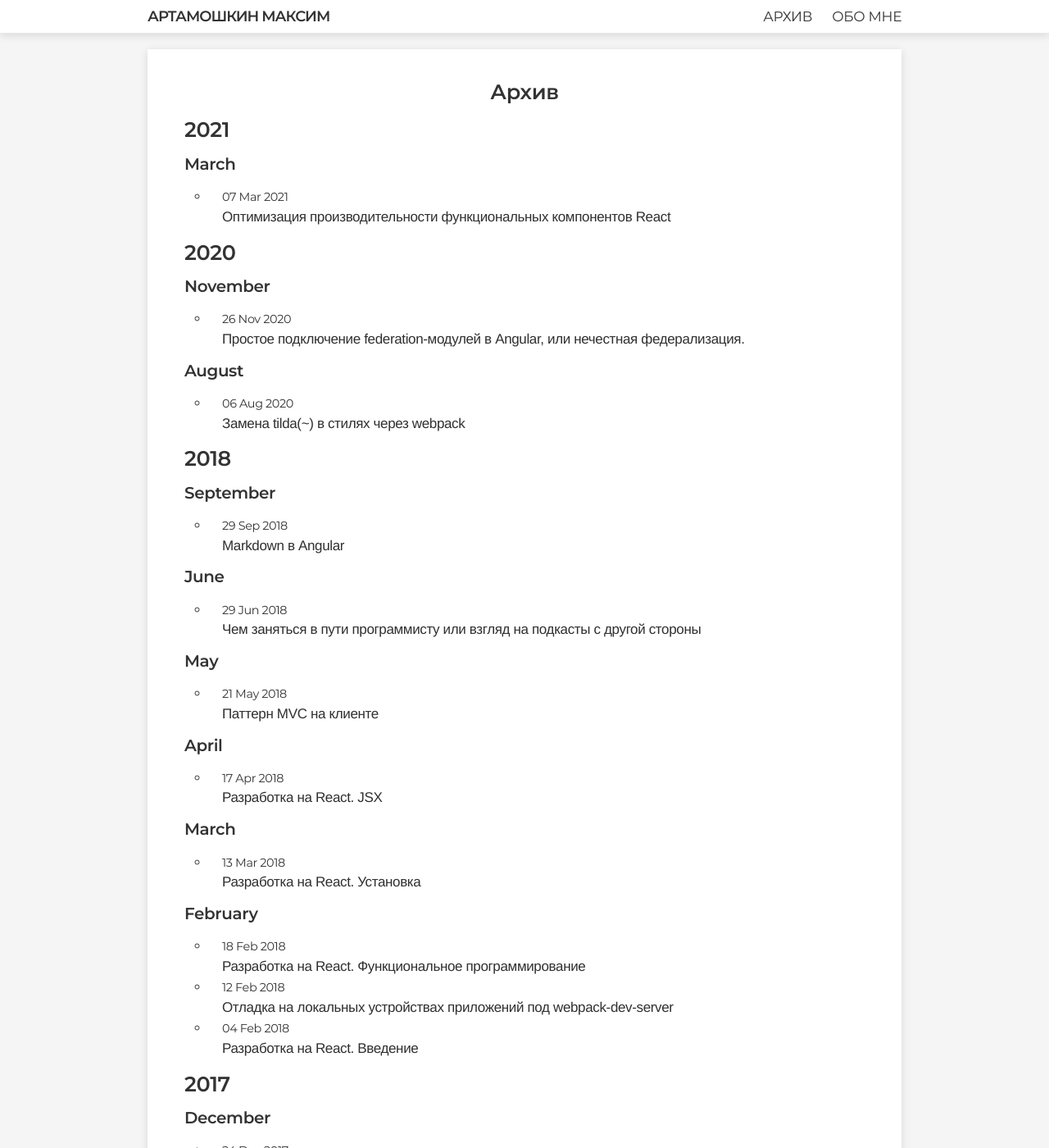
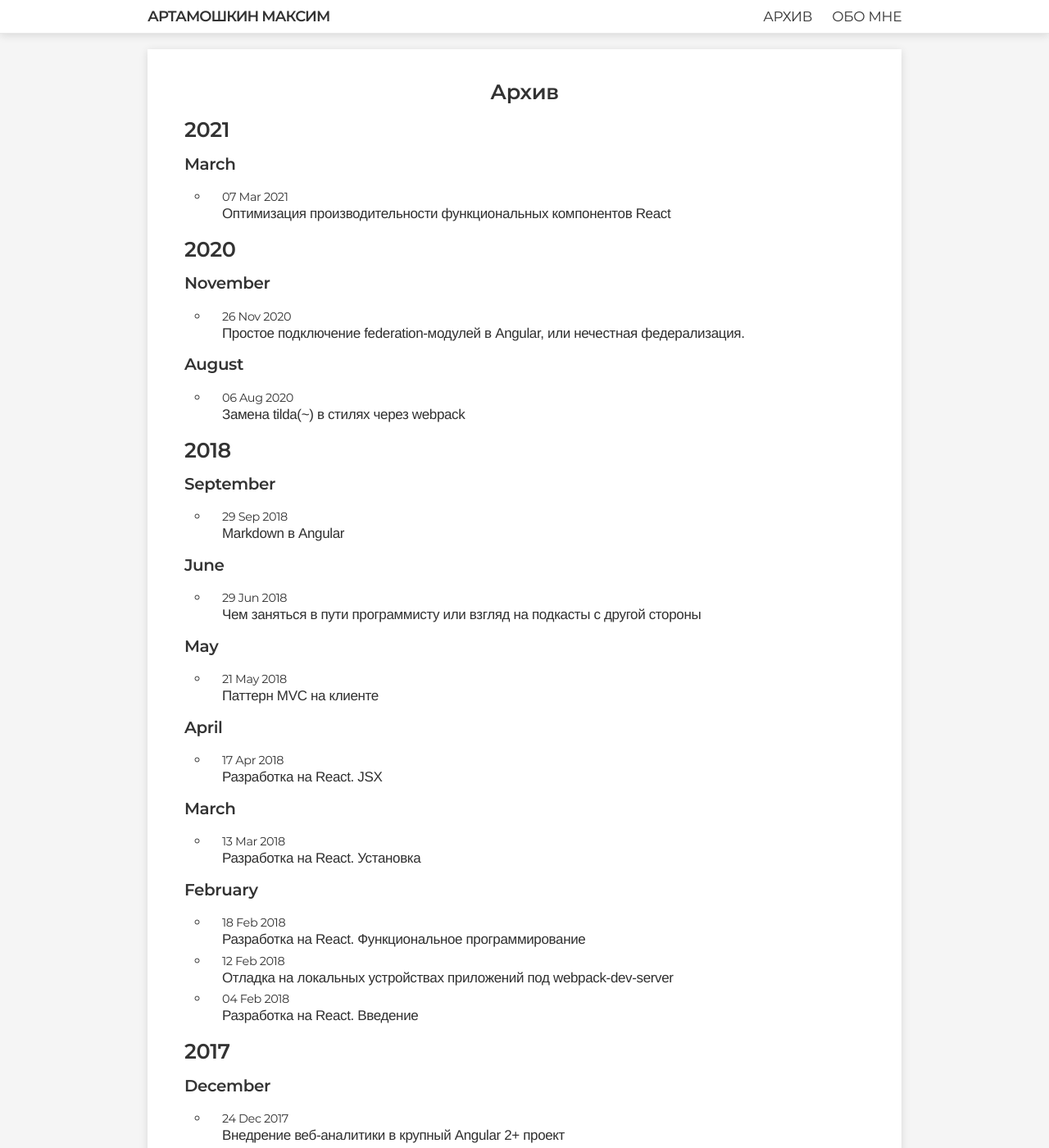
Before and after one commit to martamoshkin/blog.zverit.com, a Jekyll site: the page built from archive.html, in a window 1280 px wide and 1400 px high. Shown: the whole window at 82% size. Built offline with Jekyll 4.4.1, drawn with Linux system fonts in a browser that asks for light colours.

Commit message:
fix styles

```diff
--- a/_sass/_header.scss
+++ b/_sass/_header.scss
@@ -2,8 +2,6 @@
 
 .site-header {
   font-family: 'Montserrat';
-
-  // font-weight: 600;
   border-bottom: 1px solid $grey-color-light;
   box-shadow: 0 0.005em 0.01em 0 rgba($black, 0.12),
     0 2px 10px 0 rgba($black, 0.12) !important;
--- a/_sass/_post.scss
+++ b/_sass/_post.scss
@@ -87,7 +87,7 @@
   }
 
   > li {
-    padding: .9375rem 2.8125rem 1.375rem 2.8125rem;
+    padding: 0.9375rem 2.8125rem 1.375rem 2.8125rem;
     background: $white;
     box-shadow: 0 0.005em 0.01em 0 rgba($black, 0.12),
       0 2px 10px 0 rgba($black, 0.12) !important;
@@ -98,17 +98,22 @@
 @include media-query($on-palm) {
   .post-list {
     > li {
-      padding: .9375rem 1.25rem 1.375rem 1.25rem;
+      padding: 0.9375rem 1.25rem 1.375rem 1.25rem;
     }
   }
 }
 
+.post {
+  &-meta {
+    display: flex;
+    justify-content: space-between;
+  }
+}
+
 .post-meta {
-  // margin-top: 1rem;
   font-size: 0.9rem;
   font-family: "Montserrat";
-  display: flex;
-  justify-content: space-between;
+  line-height: 1rem;
 
   &-label {
     color: rgba($text-color, 0.7);
@@ -118,7 +123,7 @@
 .post-preview {
   color: $text-color;
   text-align: justify;
-  margin-top: .625rem;
+  margin-top: 0.625rem;
 }
 
 .post-link {
--- a/_sass/_signup.scss
+++ b/_sass/_signup.scss
@@ -6,8 +6,8 @@
 	#mc_embed_signup input.button {
 		display: inline-block;
 		width: 15%;
-		min-width: 105px;
-		height: 34px;
+		min-width: 6.5625rem;
+		height: 2.125rem;
 	}
 
 	#mc_embed_signup .button {
@@ -15,10 +15,10 @@
 	}
 
 	#mc_embed_signup input.email {
-		margin: 0 -5px -20px 0;
+		margin: 0 -0.3125rem -1.25rem 0;
 		display: inline-block;
 		border-radius: 3px 0 0 3px;
-		min-width: 150px;
+		min-width: 9.375rem;
 		width: 30%;
 	}
 }
--- a/_sass/_site-nav.scss
+++ b/_sass/_site-nav.scss
@@ -28,15 +28,15 @@
     .menu-icon {
       display: block;
       float: right;
-      width: 36px;
-      height: 26px;
+      width: 2.25rem;
+      height: 1.625rem;
       line-height: 0;
-      padding-top: 10px;
+      padding-top: .625rem;
       text-align: center;
 
       > svg {
-        width: 18px;
-        height: 15px;
+        width: 1.125rem;
+        height: .9375rem;
 
         path {
           fill: $grey-color-dark;
```
